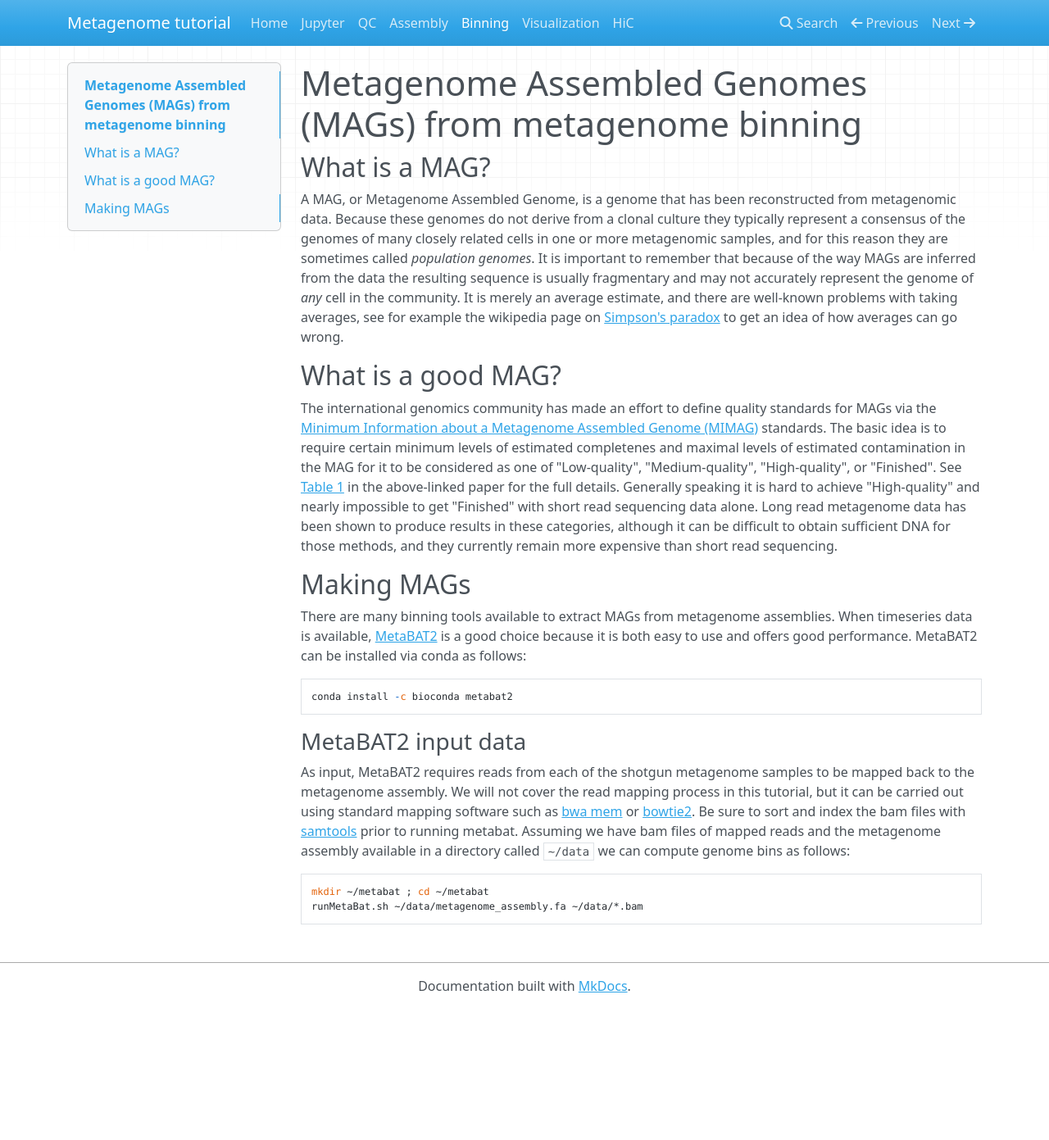
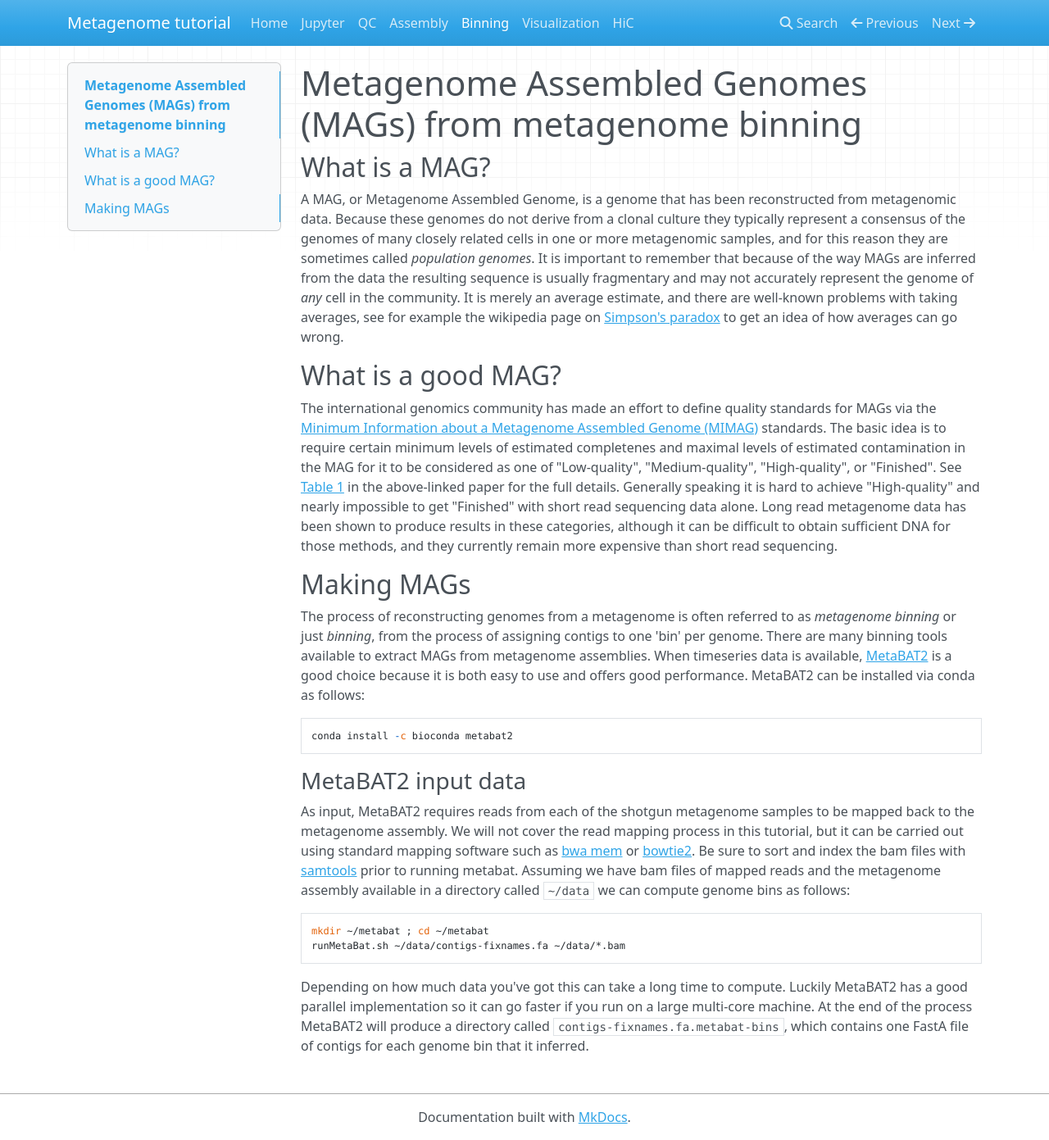
Before and after one commit to thegeneschool/metagenomics, an MkDocs documentation site: the page built from docs/binning.md, in a window 1280 px wide and 1391 px high. Shown: the whole window at 82% size. Built offline with MkDocs 1.6.1, drawn with Linux system fonts in a browser that asks for light colours; nearby versions of some CDN libraries; old or Windows-style settings are respelled for this version of MkDocs.

Commit message:
[AD] adding details

````diff
--- a/docs/binning.md
+++ b/docs/binning.md
@@ -16,7 +16,7 @@ Long read metagenome data has been shown to produce results in these categories,
 
 
 ## Making MAGs
-
+The process of reconstructing genomes from a metagenome is often referred to as _metagenome binning_ or just _binning_, from the process of assigning contigs to one 'bin' per genome.
 There are many binning tools available to extract MAGs from metagenome assemblies.
 When timeseries data is available, [MetaBAT2](https://bitbucket.org/berkeleylab/metabat/src/master/) is a good choice because it is both easy to use and offers good performance.
 MetaBAT2 can be installed via conda as follows:
@@ -34,5 +34,9 @@ Assuming we have bam files of mapped reads and the metagenome assembly available
 
 ```
 mkdir ~/metabat ; cd ~/metabat
-runMetaBat.sh ~/data/metagenome_assembly.fa ~/data/*.bam
+runMetaBat.sh ~/data/contigs-fixnames.fa ~/data/*.bam
 ```
+
+Depending on how much data you've got this can take a long time to compute.
+Luckily MetaBAT2 has a good parallel implementation so it can go faster if you run on a large multi-core machine.
+At the end of the process MetaBAT2 will produce a directory called `contigs-fixnames.fa.metabat-bins`, which contains one FastA file of contigs for each genome bin that it inferred.
````
